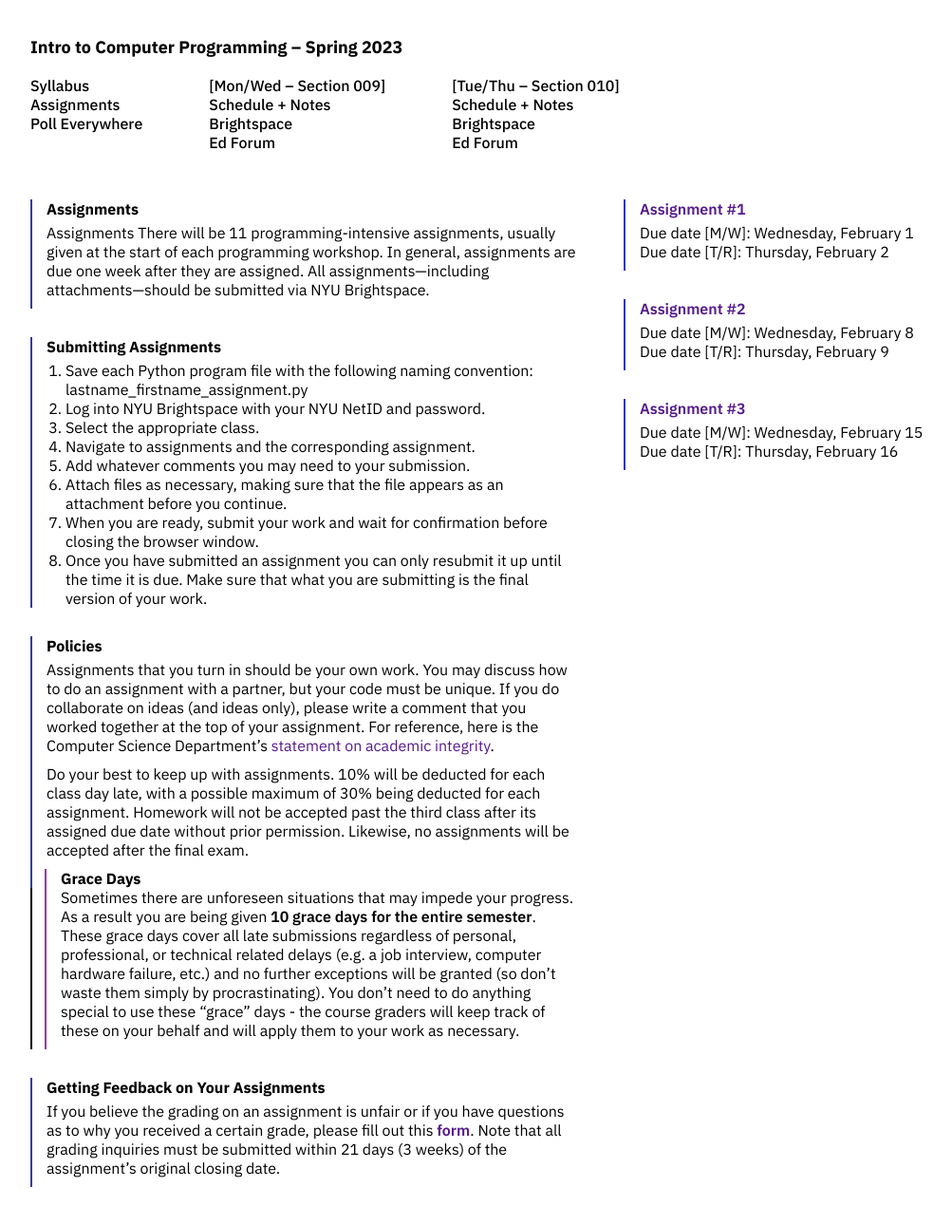
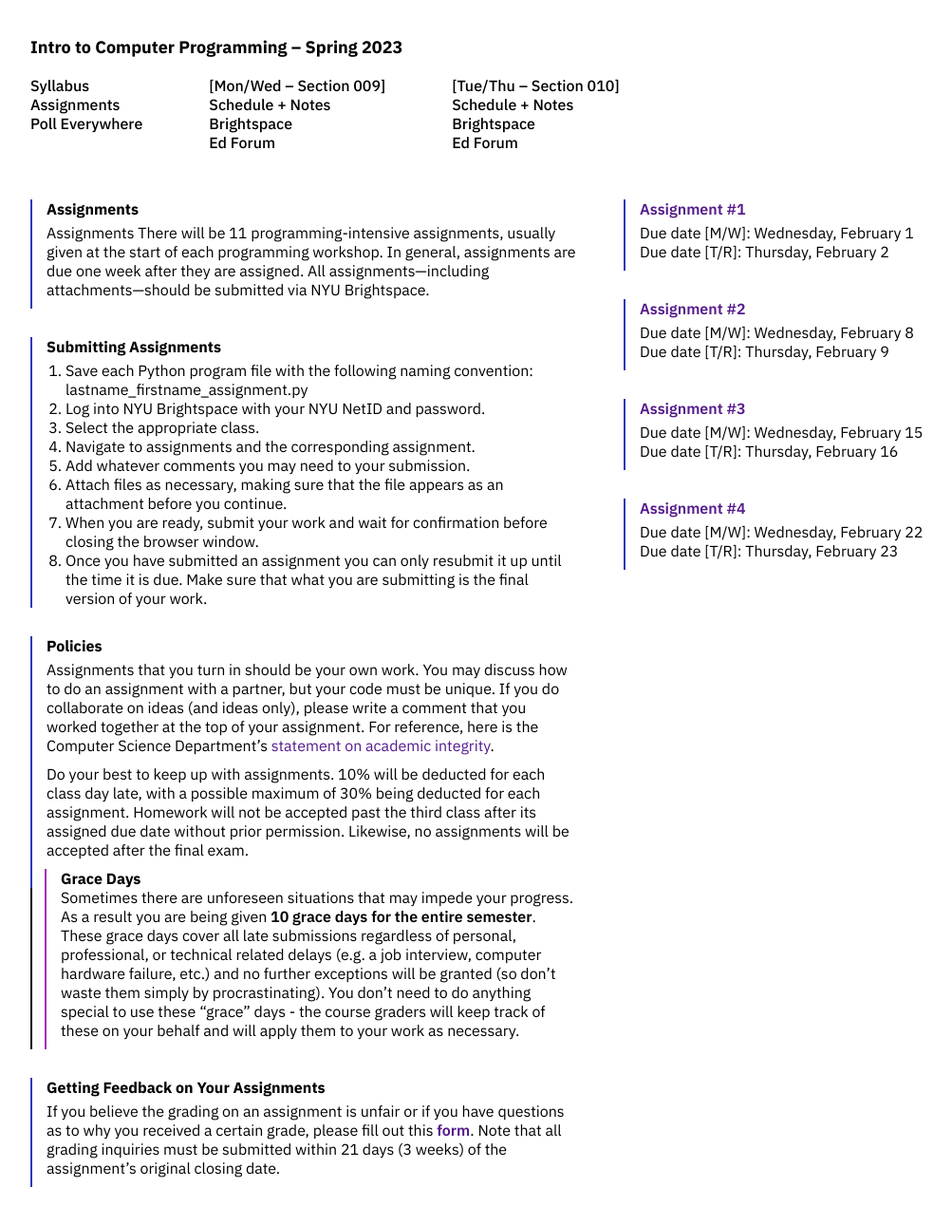
Before and after one commit to emilydidthis/CSCI-UA.0002-Spring23, a Jekyll site: the page built from assignments.markdown, in a window 1280 px wide. Shown: the whole page at 95% size, without its empty margins (8-1011 px from the left). Built offline with Jekyll 4.4.1, drawn with Linux system fonts in a browser that asks for light colours.

Commit message:
add assignment 4

```diff
--- a/assignments.markdown
+++ b/assignments.markdown
@@ -49,6 +49,10 @@ Due date [T/R]: Thursday, February 9
 Due date [M/W]: Wednesday, February 15
 Due date [T/R]: Thursday, February 16
 
+## [**Assignment #4**]({{ site.url }}{{ site.baseurl }}/assignments/04.html)
+Due date [M/W]: Wednesday, February 22
+Due date [T/R]: Thursday, February 23
+
 <!--
 
 ## [**Assignment #4**]({{ site.url }}{{ site.baseurl }}/assignments/04.html)
```
